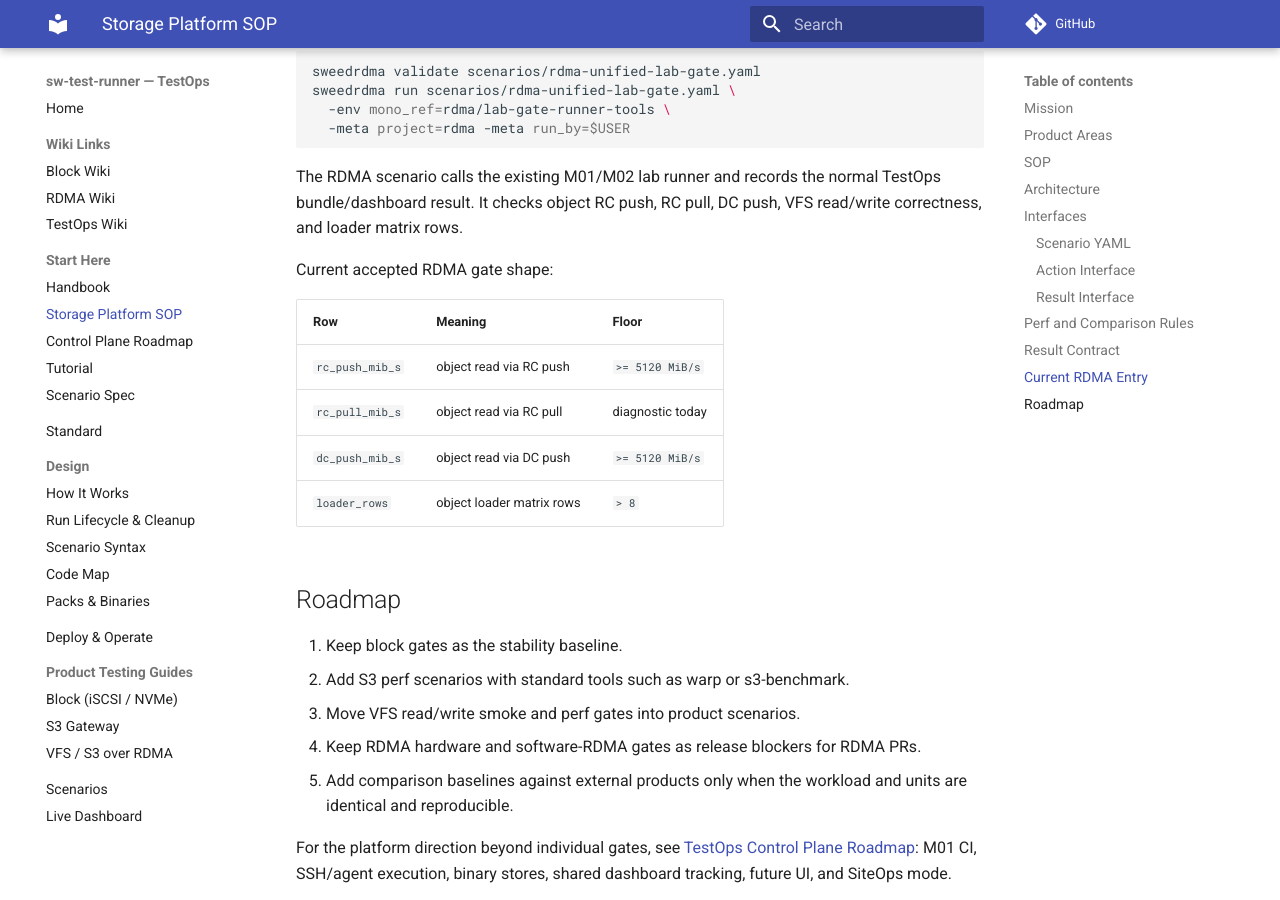
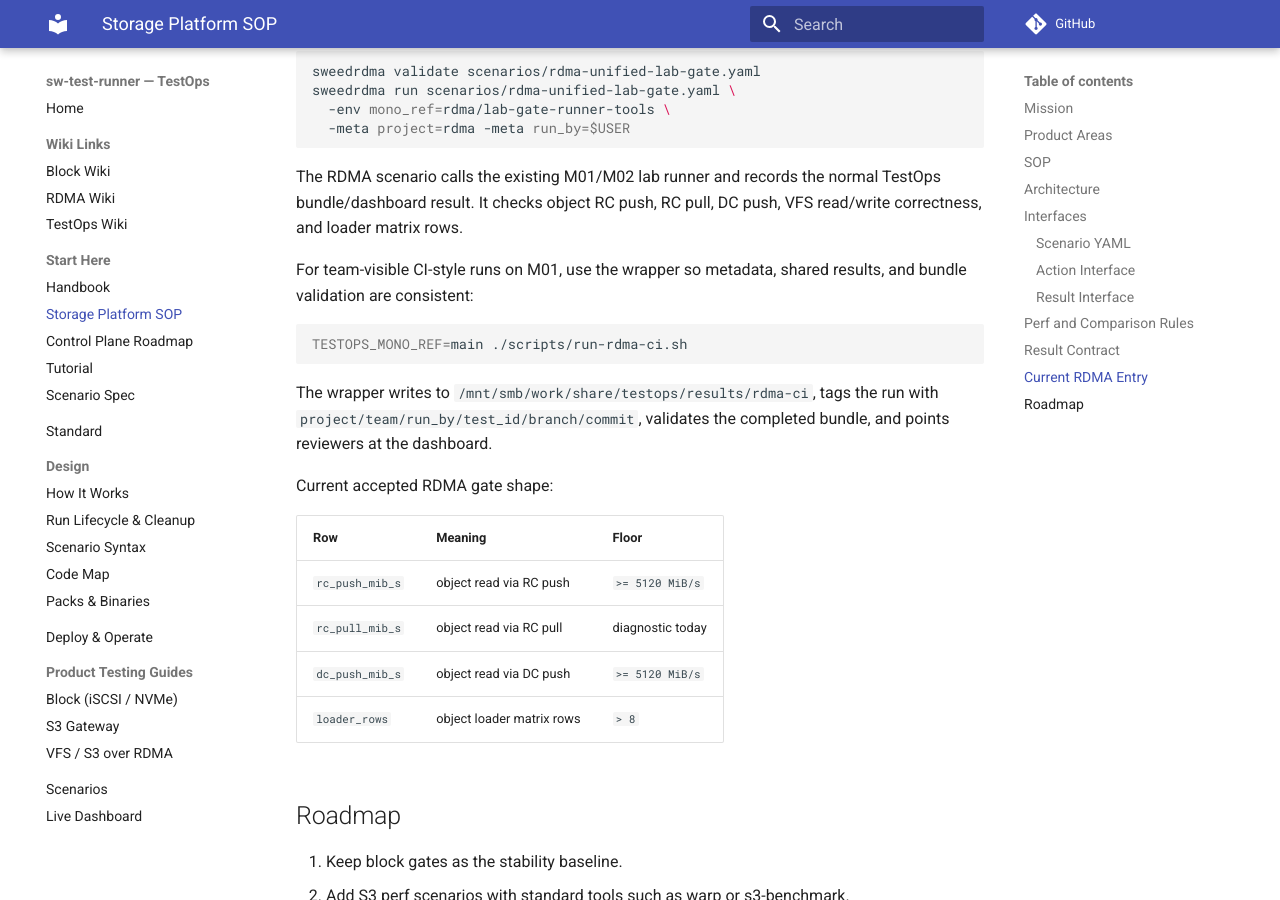
Before and after one commit to pingqiu/sw-test-runner, an MkDocs documentation site: the page built from docs/storage-testops-platform.md, in a window 1280 px wide and 900 px high, scrolled down 5678 px. Built offline with MkDocs 1.6.1 and Material for MkDocs 9.7.7, drawn with Linux system fonts in a browser that asks for light colours; comment, search, counter and statistics services are not loaded.

Commit message:
testops: add RDMA CI wrapper

````diff
--- a/docs/storage-testops-platform.md
+++ b/docs/storage-testops-platform.md
@@ -230,6 +230,17 @@ The RDMA scenario calls the existing M01/M02 lab runner and records the normal
 TestOps bundle/dashboard result. It checks object RC push, RC pull, DC push,
 VFS read/write correctness, and loader matrix rows.
 
+For team-visible CI-style runs on M01, use the wrapper so metadata, shared
+results, and bundle validation are consistent:
+
+```bash
+TESTOPS_MONO_REF=main ./scripts/run-rdma-ci.sh
+```
+
+The wrapper writes to `/mnt/smb/work/share/testops/results/rdma-ci`, tags the
+run with `project/team/run_by/test_id/branch/commit`, validates the completed
+bundle, and points reviewers at the dashboard.
+
 Current accepted RDMA gate shape:
 
 | Row | Meaning | Floor |
````
Also changed, not shown: docs/testops-control-plane-roadmap.md (+3 -1 lines), 1 other file.
